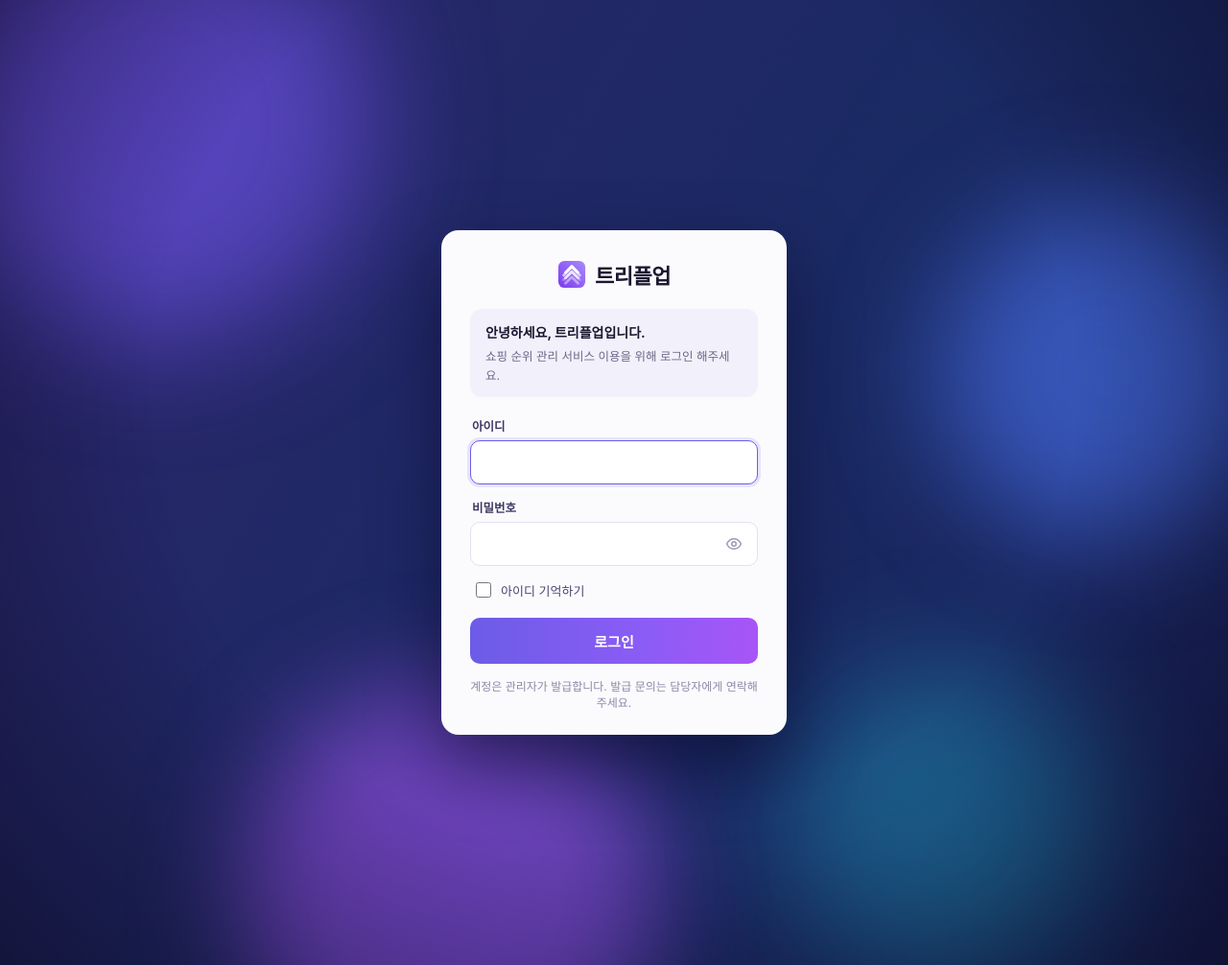
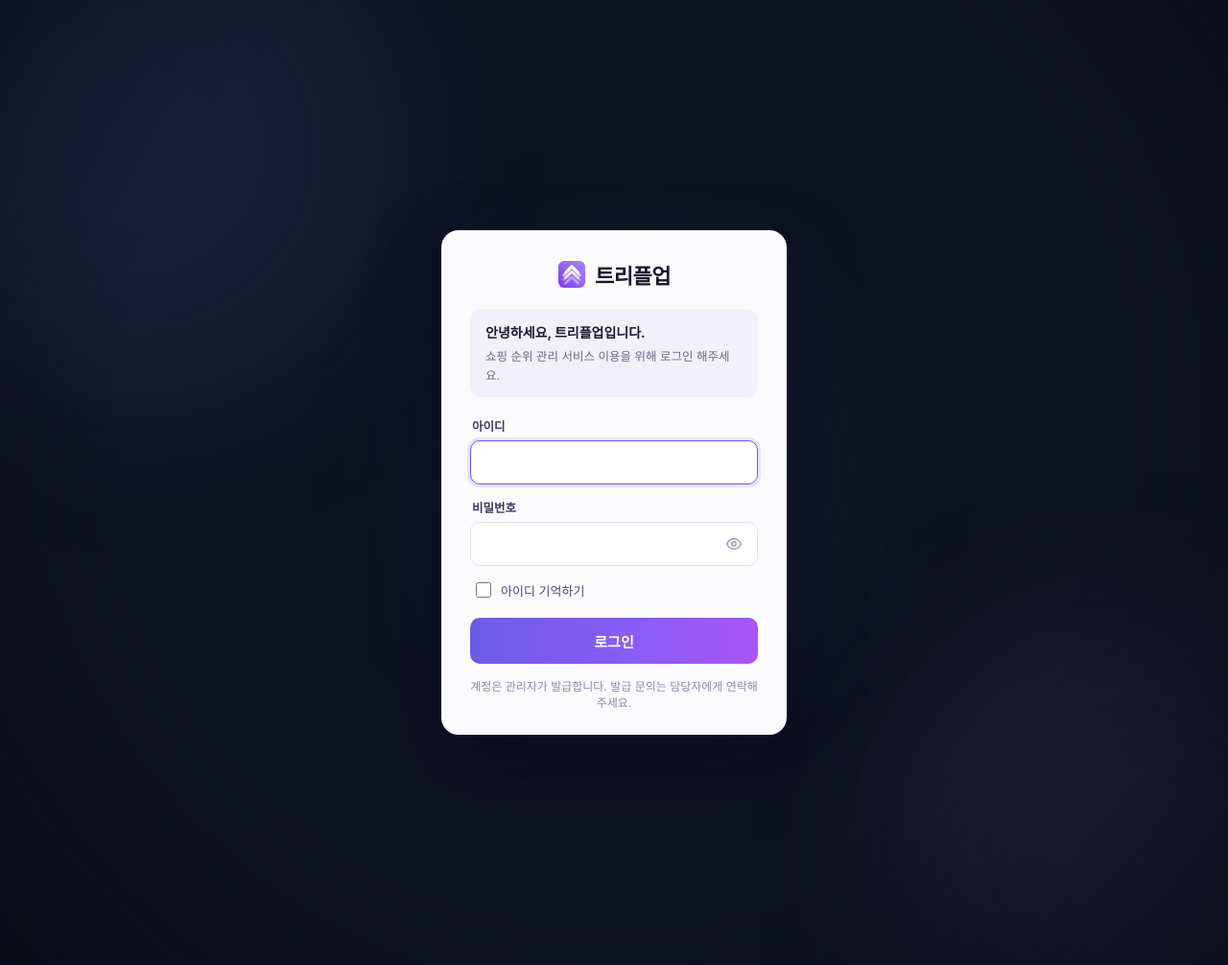
Before and after one commit to Jeongdonghwan/tri_prj, a Flask app: page /auth/login in a window 1280 px wide. Shown: the whole page at 96% size. Run offline with Flask 3, Linux system fonts and the light colour scheme; data that the repository does not hold is empty; some web fonts are replaced.

Commit message:
로그인 배경 톤다운: 저채도 어두운 남색 + 40초대 아주 느린 움직임(빛번짐 3개), 모션 최소화 대응
Co-Authored-By: Claude Opus 4.8 <noreply@anthropic.com>

```diff
--- a/app/templates/auth/login.html
+++ b/app/templates/auth/login.html
@@ -11,19 +11,17 @@
 <style>
   *{box-sizing:border-box}
   body{margin:0;font-family:var(--font,'Pretendard Variable',sans-serif);min-height:100vh;
-       background:#0e0b28;color:#fff;overflow:hidden;display:grid;place-items:center}
-  /* 움직이는 오로라 그라데이션 + 떠다니는 빛망울 */
-  .sky{position:fixed;inset:0;overflow:hidden;z-index:0;
-       background:linear-gradient(120deg,#1a1548,#241a5e,#3a2170,#1a2a63,#1a1548);
-       background-size:400% 400%;animation:aurora 18s ease infinite}
-  @keyframes aurora{0%{background-position:0% 50%}50%{background-position:100% 50%}100%{background-position:0% 50%}}
-  .blob{position:absolute;border-radius:50%;filter:blur(60px);opacity:.55;animation:float 16s ease-in-out infinite}
-  .b1{width:420px;height:420px;background:#7c5cff;left:-80px;top:-60px}
-  .b2{width:360px;height:360px;background:#4f7cff;right:-60px;top:20%;animation-duration:20s;animation-delay:-4s}
-  .b3{width:480px;height:480px;background:#a855f7;left:20%;bottom:-140px;animation-duration:22s;animation-delay:-8s}
-  .b4{width:300px;height:300px;background:#22d3ee;right:14%;bottom:-40px;opacity:.35;animation-duration:24s;animation-delay:-2s}
-  @keyframes float{0%,100%{transform:translate(0,0) scale(1)}33%{transform:translate(40px,-30px) scale(1.12)}66%{transform:translate(-30px,25px) scale(.92)}}
-  .grain{position:absolute;inset:0;background:radial-gradient(circle at 50% 40%, transparent 55%, rgba(8,6,26,.55) 100%)}
+       background:#0f1220;color:#fff;overflow:hidden;display:grid;place-items:center}
+  /* 아주 은은하고 느린 배경 — 어두운 남색 톤, 저채도 빛번짐이 천천히 숨쉬듯 움직임 */
+  .sky{position:fixed;inset:0;overflow:hidden;z-index:0;background:#0f1220}
+  .blob{position:absolute;border-radius:50%;filter:blur(90px);opacity:.22;
+        animation:drift 40s ease-in-out infinite}
+  .b1{width:520px;height:520px;background:#3b4a8a;left:-120px;top:-100px}
+  .b2{width:460px;height:460px;background:#4a3f7a;right:-100px;bottom:-120px;animation-duration:48s;animation-delay:-12s}
+  .b3{width:400px;height:400px;background:#2f5a6b;left:35%;top:30%;opacity:.16;animation-duration:52s;animation-delay:-24s}
+  @keyframes drift{0%,100%{transform:translate(0,0)}50%{transform:translate(24px,-18px)}}
+  .grain{position:absolute;inset:0;background:radial-gradient(circle at 50% 42%, transparent 60%, rgba(8,9,20,.6) 100%)}
+  @media (prefers-reduced-motion:reduce){.blob{animation:none}}
 
   .wrap{position:relative;z-index:1;width:100%;max-width:400px;padding:20px}
   .card{background:#fbfbfe;color:#1a1730;border-radius:18px;padding:30px 30px 26px;
@@ -63,7 +61,7 @@
 {% endif %}{% endwith %}
 
 <div class="sky">
-  <div class="blob b1"></div><div class="blob b2"></div><div class="blob b3"></div><div class="blob b4"></div>
+  <div class="blob b1"></div><div class="blob b2"></div><div class="blob b3"></div>
   <div class="grain"></div>
 </div>
 
```
